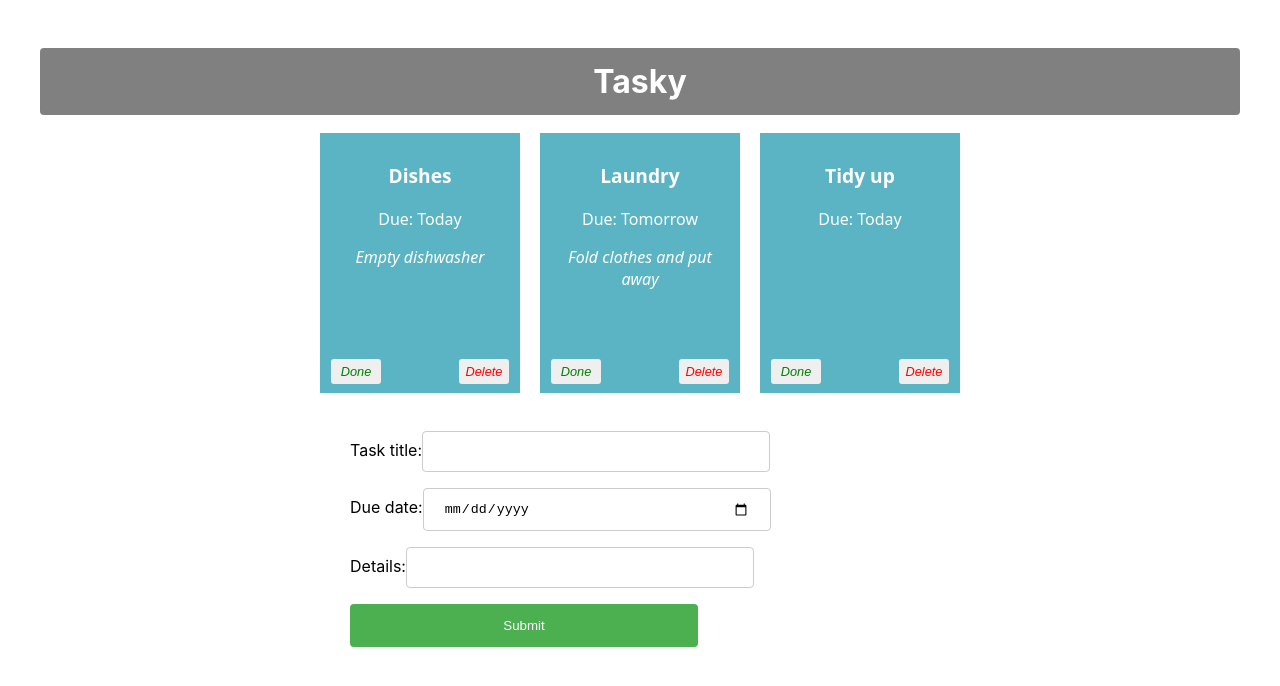
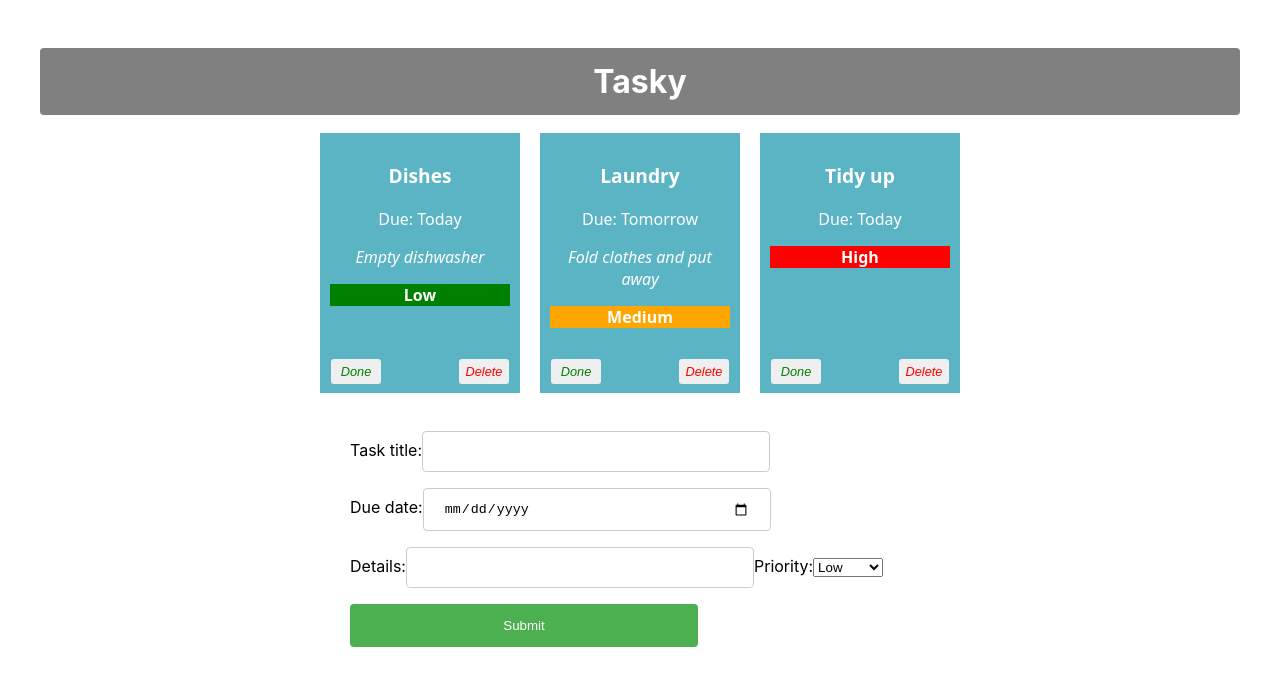
Before and after one commit to tommyc2/react-basics-labs, a React (Create React App) app in the folder tasky/: page / in a window 1280 px wide. Shown: the top 686 px of the page. Built offline with nearby package versions, Linux system fonts and the light colour scheme.

Commit message:
Tasky Lab 2 - Exercises done

```diff
--- a/tasky/src/App.js
+++ b/tasky/src/App.js
@@ -8,16 +8,17 @@
 
     const [ taskState, setTaskState ] = useState({
         tasks: [
-            { id: 1, title:"Dishes", description: "Empty dishwasher", deadline: "Today", done: false },
-            { id: 2, title: "Laundry", description: "Fold clothes and put away", deadline: "Tomorrow", done: false },
-            { id: 3, title: "Tidy up", deadline: "Today", done: false}
+            { id: 1, title:"Dishes", description: "Empty dishwasher", deadline: "Today", done: false, priority: "Low" },
+            { id: 2, title: "Laundry", description: "Fold clothes and put away", deadline: "Tomorrow", done: false, priority: "Medium" },
+            { id: 3, title: "Tidy up", deadline: "Today", done: false, priority: "High"}
         ]
     });
 
     const [ formState, setFormState ] = useState({
         title: "",
         description: "",
-        deadline: ""
+        deadline: "",
+        priority: ""
     });
 
     const formChangeHandler = (event) => {
@@ -32,6 +33,9 @@
                 break;
             case "deadline":
                 form.deadline = event.target.value;
+                break;
+            case "priority":
+                form.priority = event.target.value;
                 break;
             default:
                 form = formState;
@@ -75,6 +79,7 @@
                     description={task.description}
                     deadline={task.deadline}
                     key={task.id}
+                    priority={task.priority}
                     done={task.done}
                     markDone={() => doneHandler(index)}
                     deleteTask = {() => deleteHandler(index)}
--- a/tasky/src/components/Form.js
+++ b/tasky/src/components/Form.js
@@ -19,6 +19,14 @@
                     Details:
                     <input type="text" name="description" required onChange={(event) => props.change(event)}/>
                 </label>
+                <label>
+                    Priority:
+                    <select name="priority" required onChange={(event) => props.change(event)}>
+                        <option value="Low">Low</option>
+                        <option value="Medium">Medium</option>
+                        <option value="high">High</option>
+                    </select>
+                </label>
                 <input type="submit" value="Submit"/>
             </form>
         </div>
--- a/tasky/src/components/Task.js
+++ b/tasky/src/components/Task.js
@@ -6,6 +6,10 @@
             <p className="title">{props.title}</p>
             <p>Due: {props.deadline}</p>
             <p className='description'>{props.description}</p>
+            <p className='priority' style={{
+                backgroundColor: props.priority === "High" ? 'red' : (props.priority === 'Low' ? 'green' : 'orange')}}>
+                <b>{props.priority}</b>
+            </p>
             <button onClick={props.markDone} className="doneButton">Done</button>
             <button className='deleteButton' onClick={props.deleteTask}>Delete</button>
         </div>
```
